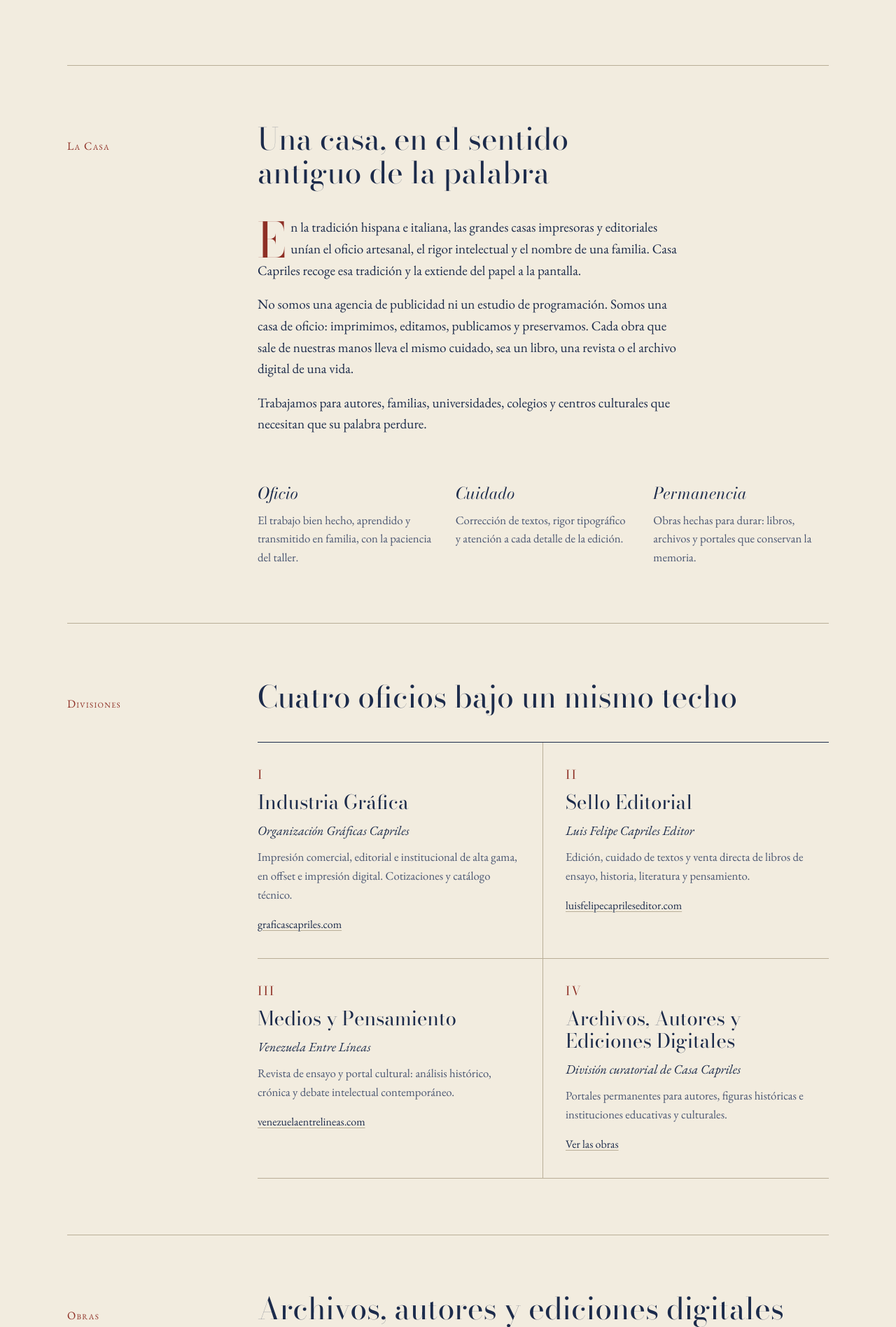
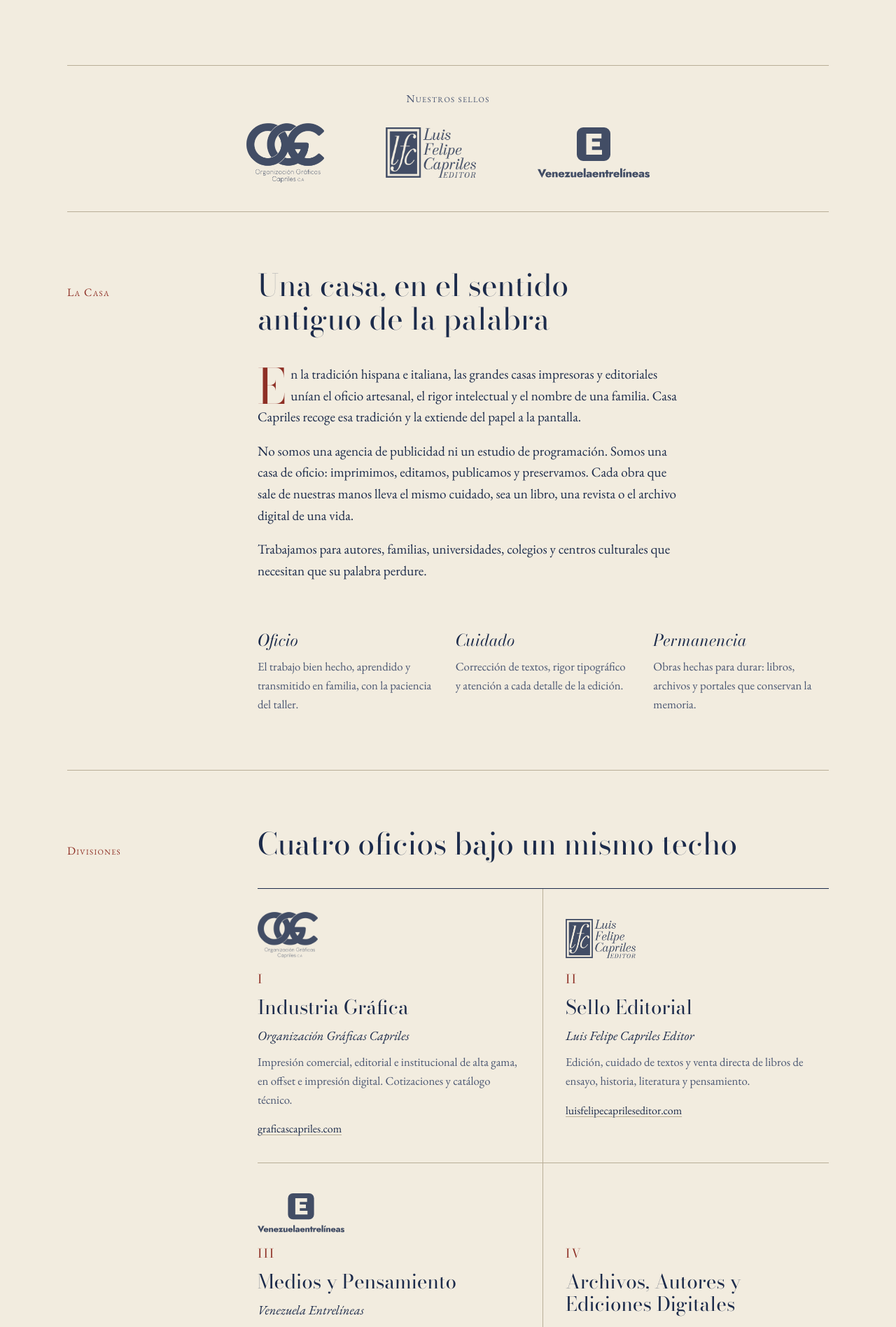
Before and after one commit to luisc393/casacapriles, a plain HTML site: page index.html in a window 1280 px wide. Shown: the part 624-2520 px from the top of the page at 70% size. Drawn offline with nearby package versions, Linux system fonts and the light colour scheme.

Commit message:
Añadir los sellos de la Casa en un solo tono
Franja «Nuestros sellos» bajo la portada y cada logo en su división.
Los logos originales no se redibujan: se tiñen en azul tinta y muestran
sus colores al pasar el ratón.

Co-Authored-By: Claude Opus 5.5 <noreply@anthropic.com>
Claude-Session: https://claude.ai/code/session_01XD6NAbLv6t9fWmAr4p7Shb

```diff
--- a/index.html
+++ b/index.html
@@ -121,6 +121,23 @@ footer{border-top:3px double var(--filete);padding-block:3rem 4rem;text-align:ce
 footer .florón{font-size:1.4rem;color:var(--rubrica)}
 footer .colofon{max-width:30rem;font-style:italic;line-height:1.55}
 .aviso{font-size:.9rem;background:var(--papel-2);border:1px dashed var(--filete);padding:.6rem 1rem;margin-top:1.5rem;max-width:var(--medida)}
+
+/* Sellos: logos de las empresas de la Casa, en un solo tono */
+.sellos{border-top:1px solid var(--filete);padding-block:2.2rem 2.6rem;display:grid;gap:1.4rem;justify-items:center}
+.sellos .rotulo{font-size:.95rem;color:var(--tinta-suave)}
+.sellos ul{list-style:none;margin:0;padding:0;display:flex;flex-wrap:wrap;justify-content:center;align-items:center;gap:1.5rem clamp(2.5rem,7vw,5.5rem)}
+.logo-sello{position:relative;display:block;height:calc(var(--alto,72px) * var(--esc,1));aspect-ratio:var(--ar);max-width:100%}
+.logo-sello .tinta{position:absolute;inset:0;background:var(--tinta);opacity:.82;
+  -webkit-mask:var(--logo) center/contain no-repeat;mask:var(--logo) center/contain no-repeat;transition:opacity .3s}
+.logo-sello img{position:absolute;inset:0;width:100%;height:100%;object-fit:contain;opacity:0;transition:opacity .3s}
+a.logo-sello:hover .tinta,a.logo-sello:focus-visible .tinta{opacity:1}
+:root:not([data-theme="dark"]) a.logo-sello:hover img,:root:not([data-theme="dark"]) a.logo-sello:focus-visible img{opacity:1}
+:root:not([data-theme="dark"]) a.logo-sello:hover:has(img) .tinta,:root:not([data-theme="dark"]) a.logo-sello:focus-visible:has(img) .tinta{opacity:0}
+@media (prefers-color-scheme:dark){:root:not([data-theme="light"]) a.logo-sello img{opacity:0!important}:root:not([data-theme="light"]) a.logo-sello .tinta{opacity:.82!important}}
+@media (prefers-reduced-motion:reduce){.logo-sello .tinta,.logo-sello img{transition:none}}
+.divisiones li{grid-template-rows:4.6rem}
+.divisiones .logo-sello{--alto:56px;align-self:end;justify-self:start;margin-bottom:.4rem}
+@media (max-width:560px){.sellos .logo-sello{--alto:46px}.sellos ul{gap:1.2rem 1.8rem}}
 </style>
 </head>
 <body>
@@ -161,6 +178,15 @@ footer .colofon{max-width:30rem;font-style:italic;line-height:1.55}
   </div>
 </div>
 
+<div class="sellos" aria-labelledby="t-sellos">
+  <p id="t-sellos" class="rotulo versalitas">Nuestros sellos</p>
+  <ul>
+    <li><a class="logo-sello" href="https://graficascapriles.com" aria-label="Organización Gráficas Capriles" style="--esc:1.18;--ar:856/656;--logo:url(sellos/ogc-tinta.png)"><span class="tinta" aria-hidden="true"></span><img src="sellos/ogc-color.png" alt="" loading="lazy"></a></li>
+    <li><a class="logo-sello" href="https://luisfelipecaprileseditor.com" aria-label="Luis Felipe Capriles Editor" style="--ar:748/417;--logo:url(sellos/lfc-tinta.png)"><span class="tinta" aria-hidden="true"></span></a></li>
+    <li><a class="logo-sello" href="https://venezuelaentrelineas.com" aria-label="Venezuela Entrelíneas" style="--ar:1958/882;--logo:url(sellos/vel-tinta.svg)"><span class="tinta" aria-hidden="true"></span><img src="sellos/vel-color.svg" alt="" loading="lazy"></a></li>
+  </ul>
+</div>
+
 <section id="la-casa" aria-labelledby="t-casa">
   <div class="titulo-sec"><p class="rotulo versalitas">La Casa</p><h2 id="t-casa">Una casa, en el sentido antiguo de la palabra</h2></div>
   <div class="cuerpo">
@@ -180,16 +206,16 @@ footer .colofon{max-width:30rem;font-style:italic;line-height:1.55}
 <section id="divisiones" aria-labelledby="t-div">
   <div class="titulo-sec"><p class="rotulo versalitas">Divisiones</p><h2 id="t-div">Cuatro oficios bajo un mismo techo</h2></div>
   <div class="cuerpo"><ol class="divisiones">
-    <li><span class="num">I</span><h3>Industria Gráfica</h3><p class="sello">Organización Gráficas Capriles</p>
+    <li><a class="logo-sello" href="https://graficascapriles.com" aria-label="Organización Gráficas Capriles" style="--esc:1.18;--ar:856/656;--logo:url(sellos/ogc-tinta.png)"><span class="tinta" aria-hidden="true"></span><img src="sellos/ogc-color.png" alt="" loading="lazy"></a><span class="num">I</span><h3>Industria Gráfica</h3><p class="sello">Organización Gráficas Capriles</p>
       <p class="desc">Impresión comercial, editorial e institucional de alta gama, en offset e impresión digital. Cotizaciones y catálogo técnico.</p>
       <a class="dominio" href="https://graficascapriles.com">graficascapriles.com</a></li>
-    <li><span class="num">II</span><h3>Sello Editorial</h3><p class="sello">Luis Felipe Capriles Editor</p>
+    <li><a class="logo-sello" href="https://luisfelipecaprileseditor.com" aria-label="Luis Felipe Capriles Editor" style="--ar:748/417;--logo:url(sellos/lfc-tinta.png)"><span class="tinta" aria-hidden="true"></span></a><span class="num">II</span><h3>Sello Editorial</h3><p class="sello">Luis Felipe Capriles Editor</p>
       <p class="desc">Edición, cuidado de textos y venta directa de libros de ensayo, historia, literatura y pensamiento.</p>
       <a class="dominio" href="https://luisfelipecaprileseditor.com">luisfelipecaprileseditor.com</a></li>
-    <li><span class="num">III</span><h3>Medios y Pensamiento</h3><p class="sello">Venezuela Entre Líneas</p>
+    <li><a class="logo-sello" href="https://venezuelaentrelineas.com" aria-label="Venezuela Entrelíneas" style="--ar:1958/882;--logo:url(sellos/vel-tinta.svg)"><span class="tinta" aria-hidden="true"></span><img src="sellos/vel-color.svg" alt="" loading="lazy"></a><span class="num">III</span><h3>Medios y Pensamiento</h3><p class="sello">Venezuela Entrelíneas</p>
       <p class="desc">Revista de ensayo y portal cultural: análisis histórico, crónica y debate intelectual contemporáneo.</p>
       <a class="dominio" href="https://venezuelaentrelineas.com">venezuelaentrelineas.com</a></li>
-    <li><span class="num">IV</span><h3>Archivos, Autores y Ediciones Digitales</h3><p class="sello">División curatorial de Casa Capriles</p>
+    <li><span aria-hidden="true"></span><span class="num">IV</span><h3>Archivos, Autores y Ediciones Digitales</h3><p class="sello">División curatorial de Casa Capriles</p>
       <p class="desc">Portales permanentes para autores, figuras históricas e instituciones educativas y culturales.</p>
       <a class="dominio" href="#obras">Ver las obras</a></li>
   </ol></div>
@@ -241,7 +267,7 @@ footer .colofon{max-width:30rem;font-style:italic;line-height:1.55}
     <dl class="formula">
       <div><dt>Industria gráfica</dt><dd>© 2026 Organización Gráficas Capriles C.A. Una empresa de Casa Capriles.</dd></div>
       <div><dt>Sello editorial</dt><dd>© 2026 Luis Felipe Capriles Editor. Sello editorial de Casa Capriles.</dd></div>
-      <div><dt>Publicación</dt><dd>© 2026 Venezuela Entre Líneas. Una publicación de Casa Capriles.</dd></div>
+      <div><dt>Publicación</dt><dd>© 2026 Venezuela Entrelíneas. Una publicación de Casa Capriles.</dd></div>
       <div><dt>Archivo histórico</dt><dd>Archivo documental y edición digital al cuidado de Casa Capriles.</dd></div>
       <div><dt>Portales de autor e instituciones</dt><dd>Edición digital y desarrollo al cuidado de Casa Capriles.</dd></div>
     </dl>
```
Also changed, not shown: sellos/lfc-tinta.png (added), sellos/ogc-color.png (added), sellos/ogc-tinta.png (added), sellos/vel-color.svg (added), sellos/vel-tinta.svg (added).
